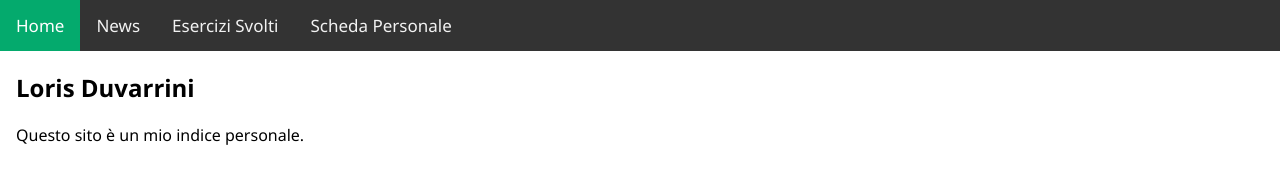
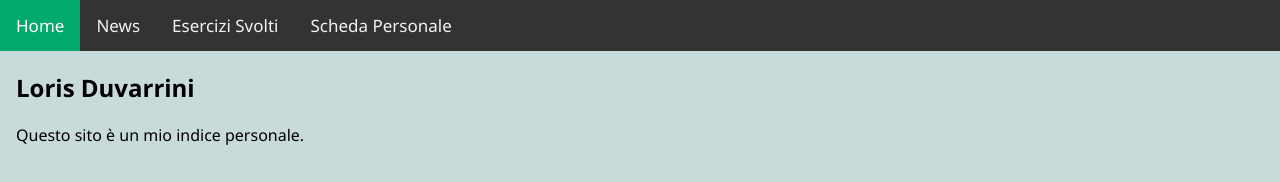
Before and after one commit to Loris-17/tpsit, a plain HTML site: page index.htm in a window 1280 px wide. Drawn offline with Linux system fonts and the light colour scheme.

Commit message:
Update index.htm

```diff
--- a/index.htm
+++ b/index.htm
@@ -6,8 +6,9 @@
 <link rel="stylesheet" href="https://cdnjs.cloudflare.com/ajax/libs/font-awesome/4.7.0/css/font-awesome.min.css">
 <style>
 body {
+  font-family: 'Segoe UI', Tahoma, sans-serif;
+  background-color: #0e5f5b3a;
   margin: 0;
-  font-family: 'Segoe UI', Tahoma, sans-serif;
 }
 
 .topnav {
```
